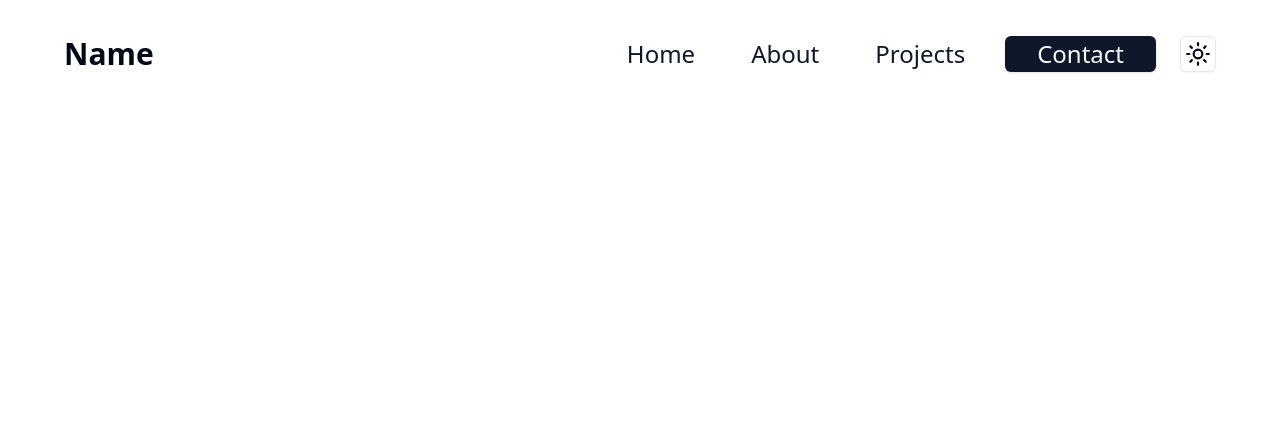
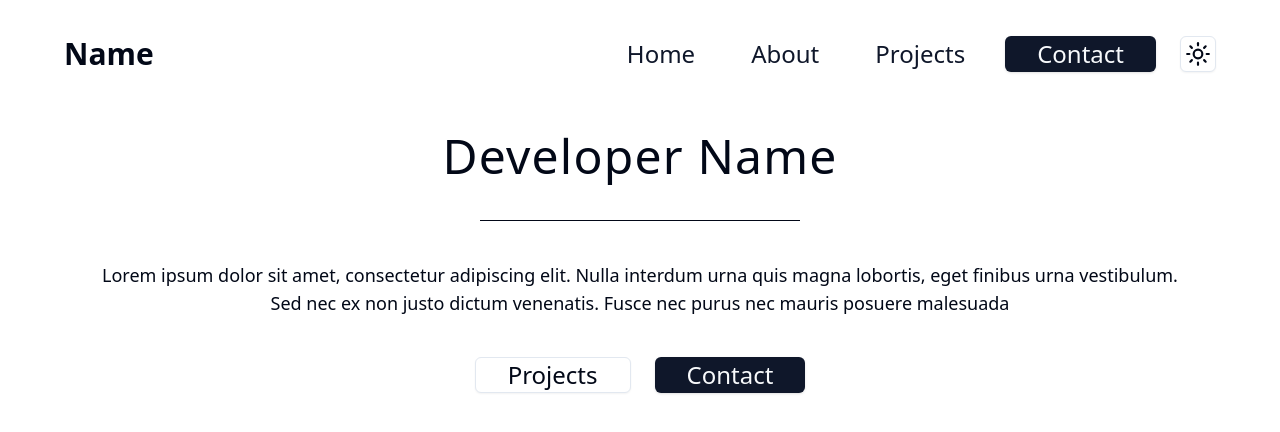
Before and after one commit to GorkemEldeniz/portfolio-website, a React (Vite) app: page / in a window 1280 px wide. Shown: the top 432 px of the page. Built offline with nearby package versions, Linux system fonts and the light colour scheme.

Commit message:
Hero component & Button component
Hero component added
Button component size attribute hot fixed

```diff
--- a/src/Layout.tsx
+++ b/src/Layout.tsx
@@ -1,9 +1,11 @@
+import Hero from "@components/hero";
 import Navbar from "@components/navbar";
 
 const Layout = () => {
 	return (
-		<div className=' min-h-screen max-w-screen-2xl mx-auto bg-background text-foreground'>
+		<div className='min-h-screen max-w-screen-2xl mx-auto bg-background text-foreground'>
 			<Navbar />
+			<Hero />
 		</div>
 	);
 };
--- /dev/null
+++ b/src/components/hero.tsx
@@ -0,0 +1,27 @@
+import { Button } from "./ui/button";
+
+const Hero = () => {
+	return (
+		<div className='flex flex-col gap-10 px-[3.75rem] py-[1.5rem] font-light text-center'>
+			<h1 className='text-5xl tracking-wide'>Developer Name</h1>
+			<div className='flex justify-center'>
+				<span className='h-[1px] w-[20rem] bg-foreground'></span>
+			</div>
+			<p className='text-lg px-9'>
+				Lorem ipsum dolor sit amet, consectetur adipiscing elit. Nulla interdum
+				urna quis magna lobortis, eget finibus urna vestibulum. Sed nec ex non
+				justo dictum venenatis. Fusce nec purus nec mauris posuere malesuada
+			</p>
+			<div className='flex justify-center gap-6'>
+				<Button className='text-2xl font-light' size='lg' variant='outline'>
+					Projects
+				</Button>
+				<Button className='text-2xl font-light' size='lg'>
+					Contact
+				</Button>
+			</div>
+		</div>
+	);
+};
+
+export default Hero;
--- a/src/components/ui/button.tsx
+++ b/src/components/ui/button.tsx
@@ -23,7 +23,7 @@ const buttonVariants = cva(
 			size: {
 				default: "h-9 px-4 py-2",
 				sm: "h-8 rounded-md px-3 text-xs",
-				lg: "h-9 rounded-md px-8",
+				lg: "h-9 rounded-md px-8 py-2",
 				icon: "h-9 w-9",
 			},
 		},
```
